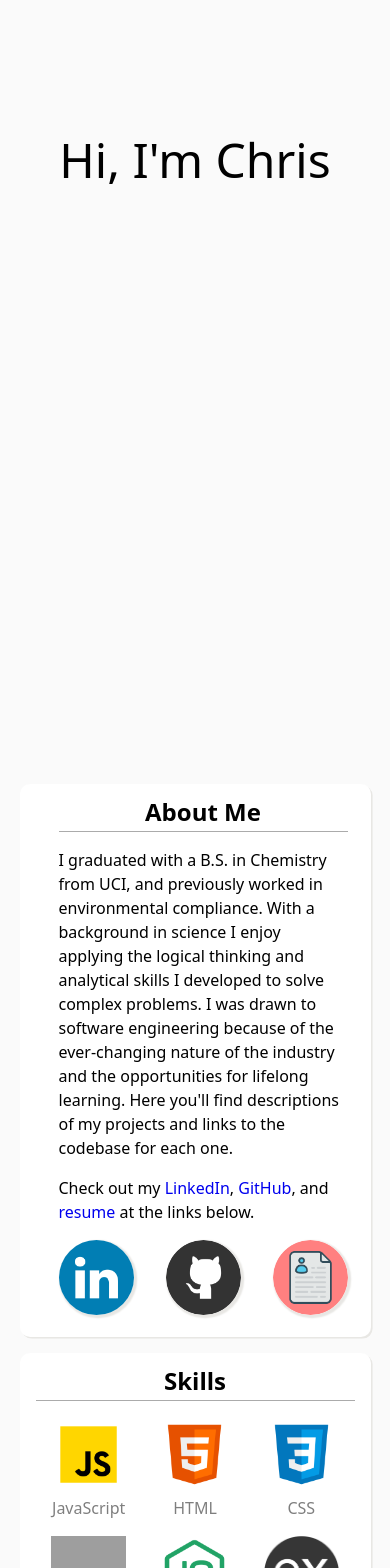
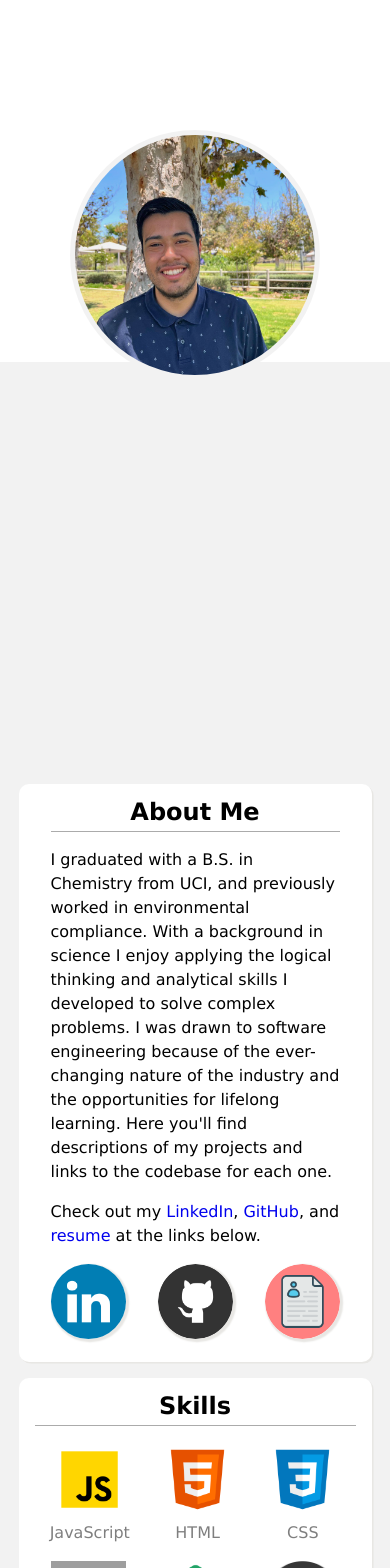
Before and after one commit to cegarcia96/portfolio, a React (Create React App) app: page / in a window 390 px wide. Shown: the part 60-1628 px from the top of the page. Built offline with nearby package versions, Linux system fonts and the light colour scheme; grey boxes are pictures that could not be loaded.

Commit message:
finished updates

```diff
--- a/src/components/App.js
+++ b/src/components/App.js
@@ -16,10 +16,12 @@ function App() {
   return (
     <div className="main-container">
       {displayNav ? <Nav aboutRef={aboutRef} skillRef={skillRef} projectRef={projectRef} /> : null}
-      <Welcome setDisplayNav={setDisplayNav} />
-      <About aboutRef={aboutRef}/>
-      <Skills skillRef={skillRef} projectRef={projectRef}/>
-      <Projects/>
+      <Welcome setDisplayNav={setDisplayNav} displayNav={displayNav} />
+      <div className="content-container">
+        <About aboutRef={aboutRef}/>
+        <Skills skillRef={skillRef} projectRef={projectRef}/>
+        <Projects/>
+      </div>
     </div>
   );
 }
--- a/src/components/Welcome.js
+++ b/src/components/Welcome.js
@@ -1,17 +1,22 @@
 import { useState } from 'react';
+import { motion } from "framer-motion";
 
-function Welcome ({ setDisplayNav }) {
+function Welcome ({ setDisplayNav, displayNav }) {
+
+  const [greeting, setGreeting] = useState(false);
   const [description, setDescription] = useState(false);
-  const [photo, setPhoto] = useState(false);
 
   return (
     <div className="welcome-container">
       <div className="welcome-content">
-        <div className="welcome-intro" onAnimationEnd={() => setPhoto(true)}> Hi, I'm Chris</div>
         <div className="profile-container">
-          {photo ? <img className="profile-picture" src={require('../assets/profilePicture.jpeg')} alt="profile" onAnimationEnd={() => {setDescription(true); setDisplayNav(true)}}/> : <img className="profile-picture-hidden" src={require('../assets/profilePicture.jpeg')} alt="profile"/>}
+          <img className="profile-picture" src={require('../assets/profilePicture.jpeg')} alt="profile" onAnimationEnd={() => setGreeting(true)}/>
         </div>
-        {description ? <div className="welcome-description">Welcome to my portfolio</div> : <div className="welcome-description-hidden">Welcome to my portfolio</div>}
+        <div className="welcome-text">
+          {greeting ? <div className="welcome-intro" onAnimationEnd={() => setDescription(true)}> Hi, I'm <b>Chris.</b></div> : <div className="welcome-intro-hidden"> Hi, I'm <b>Chris.</b></div>}
+          {description ? <div className="welcome-description" onAnimationEnd={() => setDisplayNav(true)}>A software engineer. Welcome to my portfolio.</div> : <div className="welcome-description-hidden">A software engineer. Welcome to my portfolio.</div>}
+        </div>
+        {displayNav ? <motion.div className="welcome-scroll" animate={{ y: [0, 20, 0] }} transition={{ repeat: Infinity, duration: 2}}>Please Scroll Down</motion.div> : <motion.div style={{visibility: 'hidden'}} className="welcome-scroll-hidden" animate={{ y: [0, 20, 0] }} transition={{ repeat: Infinity, duration: 2}}>Please Scroll Down</motion.div>}
       </div>
     </div>
   )
--- a/src/index.css
+++ b/src/index.css
@@ -5,10 +5,10 @@
 }
 
 body {
-  font-family: Inter var,ui-sans-serif,system-ui,-apple-system,BlinkMacSystemFont,Segoe UI,Roboto,Helvetica Neue,Arial,Noto Sans,sans-serif,Apple Color Emoji,Segoe UI Emoji,Segoe UI Symbol,Noto Color Emoji;
+  font-family: "Century Gothic", CenturyGothic, Geneva, AppleGothic, sans-serif;
   font-size: 1rem;
   line-height: 1.5rem;
-  background-color: #fafafa;
+  background-color: #f2f2f2;
 }
 
 .main-container {
@@ -16,10 +16,13 @@ body {
   flex-direction: column;
   justify-content: center;
   align-items: center;
+  margin-bottom: 1rem;
+  background-color: #f2f2f2;
+}
+
+.content-container {
   margin-left: 15%;
   margin-right: 15%;
-  margin-bottom: 1rem;
-  background-color: #fafafa;
 }
 
 /* Nav */
@@ -33,7 +36,7 @@ body {
   position: fixed;
   z-index: 2;
   top: 0;
-  height: 5%;
+  height: 7%;
   animation-name: fadeIn;
   animation-duration: 0.5s;
 }
@@ -57,13 +60,20 @@ body {
 }
 
 .welcome-container {
-  line-height: normal;
+  line-height: 1.5;
   height: 100vh;
   width: 100%;
   display: flex;
   justify-content: center;
   align-items: center;
   flex-direction: column;
+  background: linear-gradient(
+    to bottom,
+    white 0%,
+    white 50%,
+    #f2f2f2 50%,
+    #f2f2f2 100%
+  );
 }
 
 .welcome-content {
@@ -72,53 +82,69 @@ body {
   align-items: center;
   flex-direction: column;
   height: 100%;
-  gap: 2rem;
+  gap: 1rem;
+  margin-top: 3rem;
+}
+
+.welcome-text {
+  display: flex;
+  justify-content: center;
+  align-items: center;
+  flex-direction: column;
+  opacity: 0.75;
+}
+
+.welcome-intro-hidden {
+  visibility: hidden;
+  font-size: 2rem;
+  font-weight: lighter;
 }
 
 .welcome-intro {
-  display: flex;
-  font-size: 3rem;
+  font-size: 2rem;
+  font-weight: lighter;
   animation-name: fadeIn;
-  animation-duration: 1s;
+  animation-duration: 0.5s;
 }
 
 .welcome-description-hidden {
   visibility: hidden;
-  display: flex;
   font-size: 2rem;
 }
 
 .welcome-description {
-  display: flex;
   font-size: 2rem;
   animation-name: fadeIn;
   animation-duration: 0.5s;
 }
 
-.profile-picture-hidden {
-  visibility: hidden;
-  height: 350px;
-  width: 350px;
+.profile-picture {
+  height: 300px;
+  width: 300px;
   border-radius: 50%;
-  box-shadow: 0.1rem 0.1rem 0.1rem 0.1rem #e8e7e4;
+  animation-name: fadeIn;
+  animation-duration: 1s;
+  border: solid 5px white;
+  filter: brightness(95%);
 }
 
-.profile-picture {
-  height: 350px;
-  width: 350px;
-  border-radius: 50%;
-  box-shadow: 0.1rem 0.1rem 0.1rem 0.1rem #e8e7e4;
+.welcome-scroll-hidden {
+  visibility: hidden;
+  margin-top: 4rem;
+}
+
+.welcome-scroll {
+  margin-top: 4rem;
   animation-name: fadeIn;
   animation-duration: 0.5s;
+  opacity: 0.75;
 }
 
 /* About */
 
 .about-container {
   display: flex;
-  margin-bottom: 2rem;
-  margin-left: 1rem;
-  margin-right: 1rem;
+  margin-bottom: 1rem;
   padding: 1rem;
   background-color: #fff;
   border-radius: 10px;
@@ -143,7 +169,6 @@ body {
   padding-left: 1rem;
   padding-right: 1rem;
   gap: 1rem;
-  margin-left: 1rem;
 }
 
 .icon-container {
@@ -169,8 +194,12 @@ a:hover {
   box-shadow: 0.1rem 0.1rem 0.1rem 0.1rem #e8e7e4;
 }
 
+.icon:hover {
+  transform: scale(1.1);
+}
+
 @media screen and (max-width: 1100px) {
-  .main-container {
+  .content-container {
     margin-left: 5%;
     margin-right: 5%;
   }
@@ -188,20 +217,14 @@ a:hover {
   .about-header {
     text-align: center;
   }
-  .profile-picture-hidden {
-    visibility: hidden;
-    height: 250px;
-    width: 250px;
-  }
-
-  .profile-picture {
-    height: 250px;
-    width: 250px;
+  .welcome-text {
+    display: block;
+    text-align: center;
   }
 }
 
 @media screen and (max-width: 768px) {
-  .main-container {
+  .content-container {
     margin-left: 5%;
     margin-right: 5%;
   }
@@ -216,12 +239,30 @@ a:hover {
     align-items: center;
   }
   .nav-container {
+    justify-content: space-around;
+  }
+  .welcome-scroll-hidden {
     visibility: hidden;
+    margin-top: 0.5rem;
+  }
+
+  .welcome-scroll {
+    margin-top: 0.5rem;
+    animation-name: fadeIn;
+    animation-duration: 0.5s;
+    opacity: 0.75;
+  }
+}
+
+@media screen and (max-width: 576px) {
+  .profile-picture {
+    height: 250px;
+    width: 250px;
   }
 }
 
 @media screen and (min-width: 576px) {
-  .main-container {
+  .content-container {
     margin-left: 15%;
     margin-right: 15%;
   }
@@ -236,9 +277,7 @@ a:hover {
 /* Skills */
 .skills-container {
   display: flex;
-  margin-bottom: 2rem;
-  margin-left: 1rem;
-  margin-right: 1rem;
+  margin-bottom: 1rem;
   padding: 1rem;
   background-color: #fff;
   border-radius: 10px;
```
